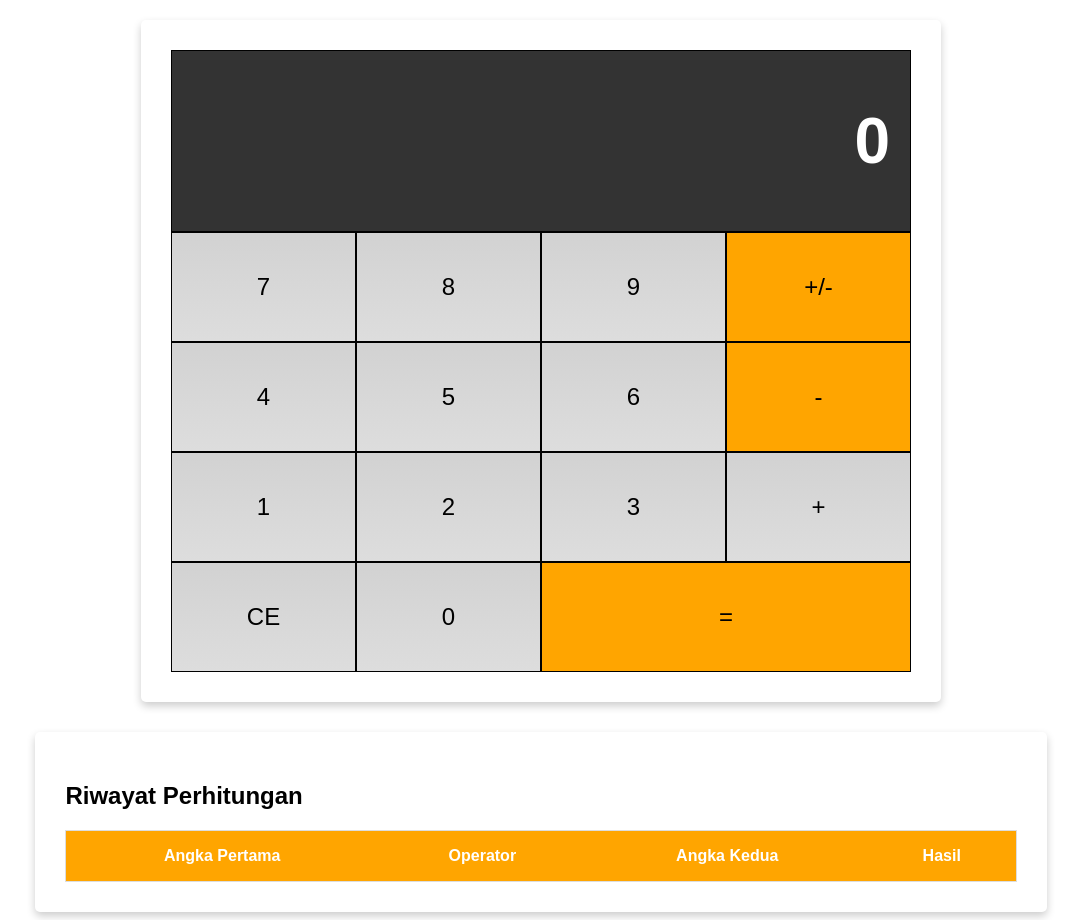
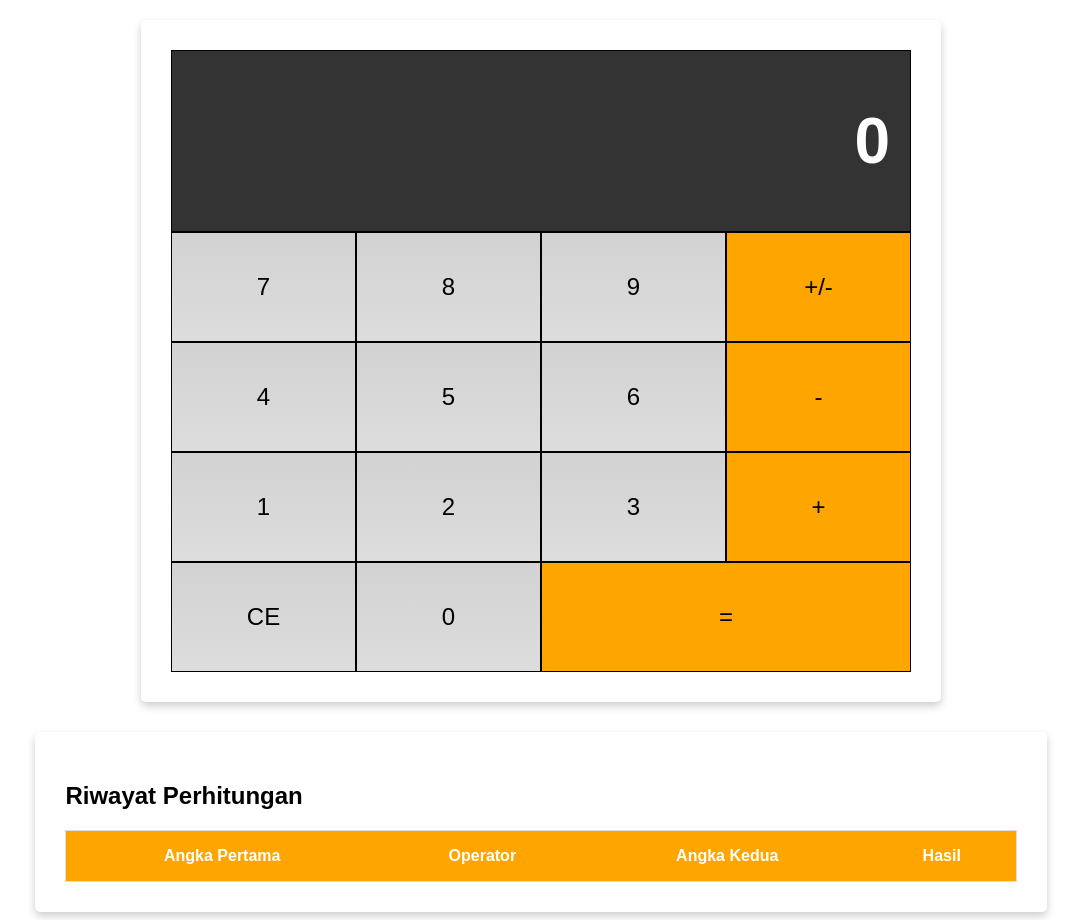
Before and after one commit to auliaardan/WebCalculator, a plain HTML site: page index.html in a window 1280 px wide. Shown: the whole page, without its empty margins (99-1180 px from the left). Drawn offline with Linux system fonts and the light colour scheme.

Commit message:
Final fix

```diff
--- a/index.html
+++ b/index.html
@@ -26,7 +26,7 @@
       <div class="button">1</div>
       <div class="button">2</div>
       <div class="button">3</div>
-      <div class="button"operator>+</div>
+      <div class="button operator">+</div>
     </div>
     <div class="flex-container-row">
       <div class="button clear">CE</div>
```
